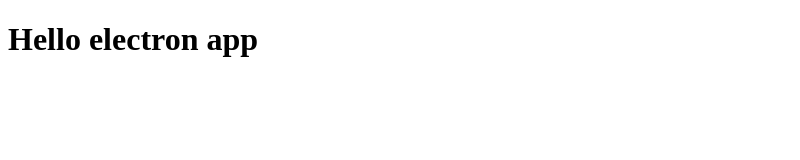
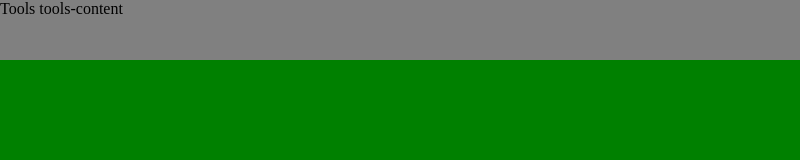
Before and after one commit to goyal-aman/WhiteBoard, an Electron app: page public/index.html in a window 800 px wide. Drawn offline with Linux system fonts and the light colour scheme.

Commit message:
set canvas style, height, width

```diff
--- a/public/index.html
+++ b/public/index.html
@@ -4,8 +4,15 @@
     <meta charset="UTF-8">
     <meta name="viewport" content="width=device-width, initial-scale=1.0">
     <title>WhiteBoard</title>
+    <link rel="stylesheet" href="./style.css">
 </head>
 <body>
-    <h1>Hello electron app</h1>
+    <div class="tools-content">
+            Tools tools-content
+    </div>
+    <div class="canvas-content">
+        <canvas id='canvas'></canvas>
+    </div>
+    <script src="./script.js"></script>
 </body>
 </html>
--- a/public/script.js
+++ b/public/script.js
@@ -0,0 +1,11 @@
+let canvas = document.querySelector('#canvas');
+
+let {top:canvasTop} = canvas.getBoundingClientRect();
+canvas.height = window.innerHeight - canvasTop;
+canvas.width = window.innerWidth;
+
+window.addEventListener("resize", function(){
+    canvas.height = window.innerHeight - canvasTop;
+    canvas.width = window.innerWidth;
+
+})
--- a/public/style.css
+++ b/public/style.css
@@ -0,0 +1,19 @@
+*{
+    box-sizing: border-box;
+    margin: 0px;
+    padding: 0px;
+}
+
+.tools-content{
+    background: grey;
+    height: 60px;
+}
+.canvas-content{
+    width: 100%;
+    height: calc(100vh - 60px);
+    overflow: hidden;
+}
+#canvas{
+    background: green;
+
+}
```
